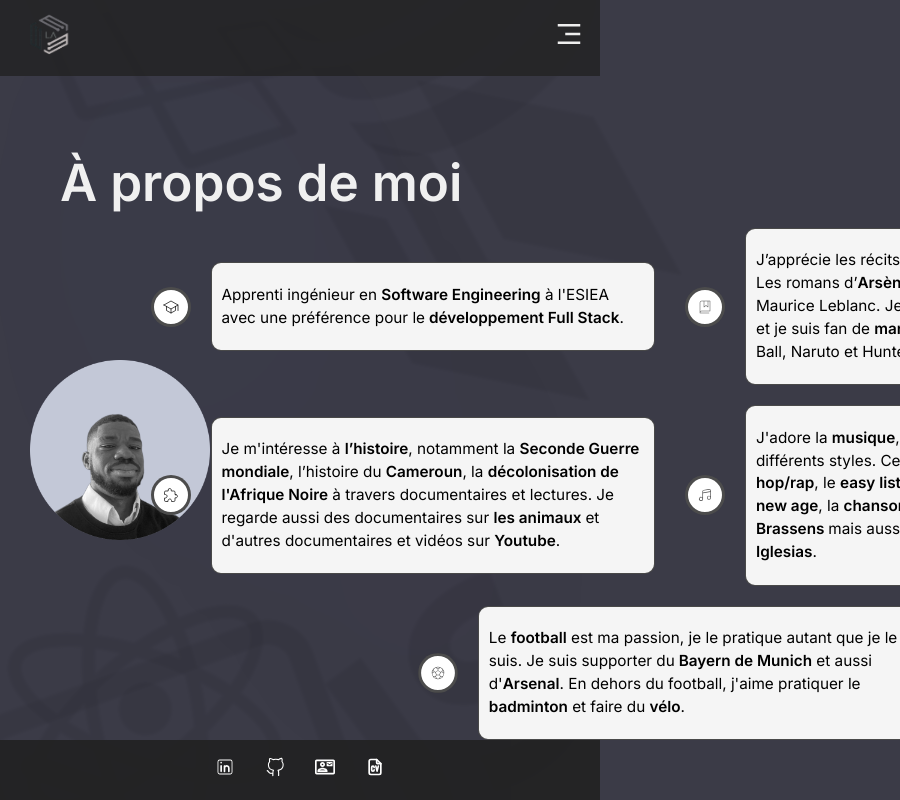
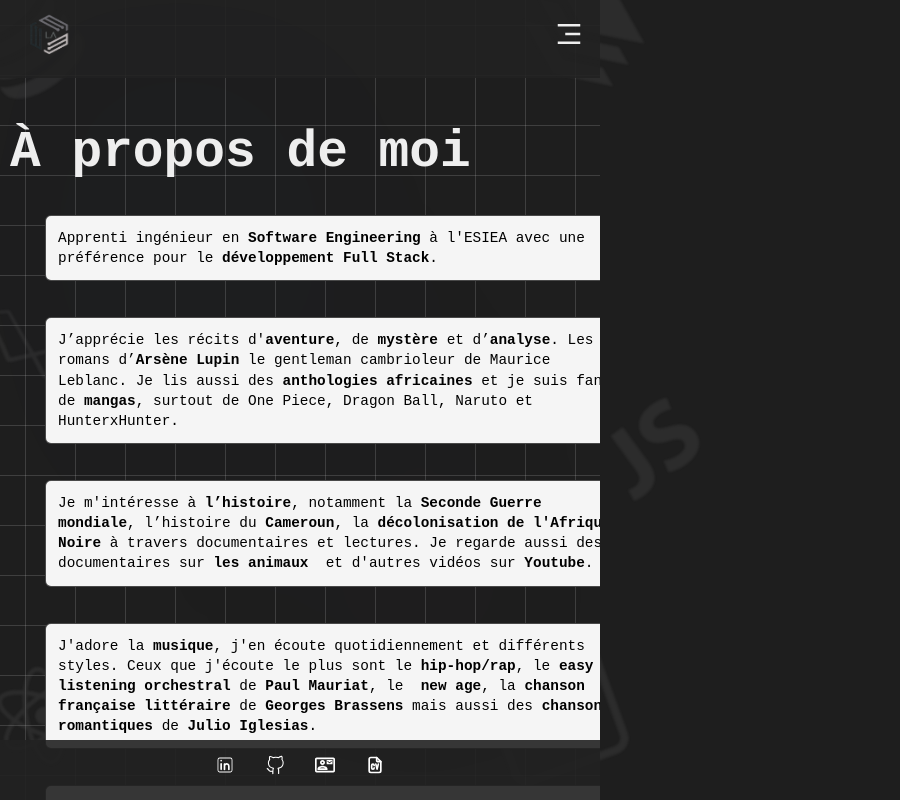
Before and after one commit to Laspales/Site_web, a React (Vite) app in the folder front/: page /apropos in a window 600 px wide. Shown: the top 800 px of the page, 900 px wide, since content can reach past the window. Built offline with nearby package versions, Linux system fonts and the light colour scheme.

Commit message:
section responsive done and start apropos responsive

```diff
--- a/front/package.json
+++ b/front/package.json
@@ -26,7 +26,7 @@
     "react": "^18.3.1",
     "react-dom": "^18.3.1",
     "react-icons": "^5.4.0",
-    "react-router-dom": "^7.1.1"
+    "react-router-dom": "^7.8.1"
   },
   "devDependencies": {
     "@eslint/js": "^9.17.0",
--- a/front/src/Components/Filigrane-Style.css
+++ b/front/src/Components/Filigrane-Style.css
@@ -29,7 +29,7 @@
 
 .fili-3 {
   position: fixed;
-  bottom: -30%;
+  bottom: -35%;
   right: -10%;
   transform: rotate(-45deg);
   filter: blur(1px);
@@ -47,7 +47,7 @@
 
 .fili-5 {
   position: fixed;
-  top: 0;
+  top: -10%;
   right: -10%;
   transform: rotate(45deg);
   filter: blur(1px);
@@ -146,3 +146,34 @@
     transform: scale(1) rotate(-20deg);
   }
 }
+
+/* ✅ Responsive (tablettes) */
+@media (max-width: 1024px) {
+    /* .Fili {
+        font-size: 12em;
+
+    } */
+
+    .fili-1 {  top: -20%; left: -5%; }
+    .fili-2 {  bottom: -30%; left: -10%; }
+    .fili-3 {   bottom: -35%; right: -10%; }
+    .fili-4 { top: -35%; left: 43%; }
+    .fili-5 {  top: -10%; right: -10%;}
+    .fili-6 {  bottom: -45%; right: 35%; }
+}
+
+/* ✅ Responsive (mobiles) */
+@media (max-width: 600px) {
+    .Fili {
+        font-size: 8em;
+        color: rgba(150, 150, 150, 0.3);
+
+    }
+
+    .fili-1 {  top: 35%; left: -5%; }
+    .fili-2 {  bottom: -5%; left: -5%; }
+    .fili-3 {   top: 40%; right: -50%; }
+    .fili-4 { top: -5%; left: -3%; }
+    .fili-5 {  top: -5%; right: -5%;}
+    .fili-6 {  bottom: -5%; right: -5%; }
+}
--- a/front/src/Components/Header-Style.css
+++ b/front/src/Components/Header-Style.css
@@ -132,7 +132,7 @@ html, body {
   }
 
   body.dark .App-header {
-    background-color: rgba(34, 34, 34, 0.8);
+    background-color: rgba(34, 34, 34, 0.9);
   }
 
   body.dark .line {
@@ -142,12 +142,14 @@ html, body {
   .theme {
     display: none !important;
   }
+
 }
 
 /* style dark theme */
 body.dark {
   color: rgba(250, 250, 250, 0.95) !important;
-  background-color: rgba(10, 10, 25, 0.8) !important; /* sombre mais pas noir pur */
+  background-color: #1e1e1e !important;
+
 }
 
 body.dark::after {
@@ -160,8 +162,8 @@ body.dark::after {
 
 body.dark::before {
   background:
-    linear-gradient(rgba(255, 255, 255, 0.05) 1px, transparent 1px) center,
-    linear-gradient(90deg, rgba(255, 255, 255, 0.05) 1px, transparent 1px) center;
+    linear-gradient(rgba(255, 255, 255, 0.15) 1px, transparent 1px) center,
+    linear-gradient(90deg, rgba(255, 255, 255, 0.15) 1px, transparent 1px) center;
   background-size: 50px 50px;
 }
 
--- a/front/src/Components/Section-Style.css
+++ b/front/src/Components/Section-Style.css
@@ -1,5 +1,5 @@
 /* Style pour .title et .Surname */
-.title{
+.title {
     font-size: 1.25em;
     display: block;
     width: 100px;
@@ -26,7 +26,8 @@
 .Surname h1 .grey {
     color: grey;
 }
-.hiderespo{
+
+.hiderespo {
     visibility: hidden;
     overflow: hidden;
     font-size: clamp(1rem, 2.5vw, 2rem);
@@ -69,22 +70,20 @@
         visibility: hidden;
     }
 
-    body::before {
-        display: none;
-    }
-    .hiderespo{
+    .hiderespo {
         visibility: visible;
         position: fixed;
-        top: 15vh;
+        top: 11vh;
         left: 5vw;
         max-width: 90vw;
         max-height: 90vh;
         overflow: auto;
         display: flex;
         flex-direction: column;
-        gap: 15px;
+        gap: 5px;
         font-size: clamp(1rem, 2.5vw, 2rem);
     }
+
     .profile-imagesection {
         width: 150px;
         height: 150px;
@@ -97,8 +96,40 @@
         max-width: 95%;
         margin: 0;
         text-transform: none;
-        font-size: clamp(1rem, 3.0vw, 5rem);
+        font-size: clamp(1.4rem, 3.4vw, 5.4rem);
+        font-family: "Fira Code", monospace;
     }
+
+
+    /* Coloration mode code */
+    .key {
+        color: #dcdcdc;
+    }
+
+    .var {
+        color: #ab0909;
+    }
+
+    .propriete {
+        color: #808080;
+    }
+
+    .string {
+        color: #ffffff;
+    }
+
+    .bracket {
+        color: #888888;
+    }
+
+    .cmmt {
+        color: #6a9955;
+    }
+
+    .number {
+        color: #f1fa8c;
+    }
+
 }
 
 /* Style dark theme */
@@ -129,3 +160,6 @@ body.dark .image img {
     height: 100%;
     object-fit: cover;
 }
+body.dark  .App-Section .title .grey, body.dark .App-Section .Surname .grey {
+    color: grey;
+}
--- a/front/src/Components/textman.jsx
+++ b/front/src/Components/textman.jsx
@@ -1,36 +1,79 @@
-import React, { useState, useEffect, useRef } from 'react';
+import React, { useEffect, useRef, useState } from "react";
 
-function TypewriterText({ text, speed = 30, onFinish }) {
-  const [displayedText, setDisplayedText] = useState('');
-  const hasRun = useRef(false);
+/** Normalise: string -> segments, et nettoie les segments fournis */
+function normalizeText(text) {
+  if (Array.isArray(text)) {
+    return text.map((s) => ({
+      content: String(s?.content ?? ""),
+      className: String(s?.className ?? ""),
+    }));
+  }
+  if (typeof text === "string") {
+    return [{ content: text, className: "" }];
+  }
+  // fallback au cas où
+  return [{ content: String(text ?? ""), className: "" }];
+}
+
+
+export default function TypewriterText({ text, speed = 30, onFinish, as: Tag = "p" }) {
+  const segments = normalizeText(text);
+  const fullTextRef = useRef(segments.map((s) => s.content).join(""));
+  const [visibleCount, setVisibleCount] = useState(0);
+
+  const started = useRef(false);
+  const timer = useRef(null);
 
   useEffect(() => {
-    if (hasRun.current) return;
-    hasRun.current = true;
+    if (started.current) return;
+    started.current = true;
 
-    let index = 0;
-    const interval = setInterval(() => {
-      setDisplayedText((prev) => prev + text.charAt(index));
-      index++;
-      if (index >= text.length) {
-        clearInterval(interval);
-        if (onFinish) onFinish();
-      }
+    // Si speed <= 0, on affiche tout d’un coup (utile en tests)
+    if (speed <= 0) {
+      setVisibleCount(fullTextRef.current.length);
+      onFinish && onFinish();
+      return;
+    }
+
+    timer.current = setInterval(() => {
+      setVisibleCount((n) => {
+        const next = Math.min(n + 1, fullTextRef.current.length);
+        if (next >= fullTextRef.current.length) {
+          clearInterval(timer.current);
+          onFinish && onFinish();
+        }
+        return next;
+      });
     }, speed);
 
-    return () => clearInterval(interval);
-  }, [text, speed, onFinish]);
+    return () => clearInterval(timer.current);
+  }, [speed, onFinish]);
 
-  const formattedText = displayedText.split('\n').map((line, i) => (
-    <React.Fragment key={i}>
-        <b>
-      {line}
-      </b>
-      <br />
-    </React.Fragment>
-  ));
+  // Construit le rendu en ne montrant que "visibleCount" caractères
+  let remaining = visibleCount;
+  const children = segments.map((seg, i) => {
+    if (remaining <= 0) return null;
+    const take = Math.min(seg.content.length, remaining);
+    const visible = seg.content.slice(0, take);
+    remaining -= take;
 
-  return <p>{formattedText}</p>;
+    // Gère les \n == <br/>
+    const parts = visible.split("\n");
+    return (
+      <span key={i} className={seg.className}>
+        {parts.map((p, j) =>
+          j < parts.length - 1 ? (
+            <React.Fragment key={j}>
+              {p}
+              <br />
+            </React.Fragment>
+          ) : (
+            p
+          )
+        )}
+      </span>
+    );
+  });
+
+  return <Tag>{children}</Tag>;
 }
-
-export default TypewriterText;
--- a/front/src/index.css
+++ b/front/src/index.css
@@ -1,5 +1,5 @@
 :root {
-  font-family: Inter, system-ui, Avenir, Helvetica, Arial, sans-serif;
+  font-family: "Fira Code", monospace;
   line-height: 1.5;
   font-weight: 400;
   font-synthesis: none;
--- a/front/src/pages/APropos.jsx
+++ b/front/src/pages/APropos.jsx
@@ -1,16 +1,10 @@
-import React from "react";
-import { IoSchoolOutline } from "react-icons/io5";
-import { PiBookBookmarkThin } from "react-icons/pi";
-import { CiMusicNote1 } from "react-icons/ci";
-import { PiSoccerBallThin } from "react-icons/pi";
-import { IoExtensionPuzzleOutline } from "react-icons/io5";
-import { CiFaceSmile } from "react-icons/ci";
+import React, { useState, useEffect } from "react";
 import { motion } from "framer-motion";
 import './pages-css/APropos-Style.css';
 
 const items = [
     {
-        icon: <IoSchoolOutline />,
+        icon: "🎓",
         text: (
             <>
                 Apprenti ingénieur en <strong>Software Engineering</strong> à l'ESIEA avec une préférence pour le
@@ -18,9 +12,8 @@ const items = [
             </>
         )
     },
-
     {
-        icon: <PiBookBookmarkThin />,
+        icon: "📚",
         text: (
             <>
                 J’apprécie les récits d'<strong>aventure</strong>, de <strong>mystère</strong> et d’<strong>analyse</strong>.
@@ -30,31 +23,30 @@ const items = [
             </>
         )
     },
-
     {
-        icon: <IoExtensionPuzzleOutline />,
+        icon: "🧩",
         text: (
             <>
                 Je m'intéresse à <strong>l’histoire</strong>, notamment la <strong>Seconde Guerre mondiale</strong>,
                 l’histoire du <strong>Cameroun</strong>, la <strong>décolonisation de l'Afrique Noire</strong> à travers
                 documentaires et lectures. Je regarde aussi des documentaires sur <strong>les animaux </strong> et
-            d'autres documentaires et vidéos sur <strong>Youtube</strong>.
+                d'autres vidéos sur <strong>Youtube</strong>.
             </>
         )
     },
-
     {
-        icon: <CiMusicNote1 />,
+        icon: "🎶",
         text: (
             <>
                 J'adore la <strong>musique</strong>, j'en écoute quotidiennement et différents styles. Ceux que j'écoute le plus sont
                 le <strong>hip-hop/rap</strong>, le <strong>easy listening orchestral</strong> de <strong>Paul Mauriat</strong>,
                 le <strong> new age</strong>, la <strong>chanson française littéraire</strong> de <strong>Georges Brassens </strong>
                 mais aussi des <strong>chansons romantiques</strong> de <strong>Julio Iglesias</strong>.
-            </>)
+            </>
+        )
     },
     {
-        icon: <PiSoccerBallThin />,
+        icon: "⚽",
         text: (
             <>
                 Le <strong>football</strong> est ma passion, je le pratique autant que je le suis. Je suis supporter du
@@ -63,15 +55,76 @@ const items = [
             </>
         )
     },
+];
 
+const itemsReact = [
+    [
+        { content: "const ", className: "key" },
+        { content: "apprentissage", className: "var" },
+        { content: " = {", className: "bracket" },
+        { content: "\n  icon: ", className: "propriete" },
+        { content: '"🎓"', className: "string" },
+        { content: ",\n  text: ", className: "propriete" },
+        { content: '"Apprenti ingénieur en Software Engineering à l’ESIEA avec une préférence pour le développement Full Stack"', className: "string" },
+        { content: "\n};", className: "bracket" }
+    ],
+    [
+        { content: "const ", className: "key" },
+        { content: "lectures", className: "var" },
+        { content: " = {", className: "bracket" },
+        { content: "\n  icon: ", className: "propriete" },
+        { content: '"📚"', className: "string" },
+        { content: ",\n  text: ", className: "propriete" },
+        { content: '"J’apprécie les récits d’aventure, de mystère et d’analyse. Arsène Lupin, anthologies africaines, mangas (One Piece, DBZ, Naruto, HXH)"', className: "string" },
+        { content: "\n};", className: "bracket" }
+    ],
+    [
+        { content: "const ", className: "key" },
+        { content: "interets", className: "var" },
+        { content: " = {", className: "bracket" },
+        { content: "\n  icon: ", className: "propriete" },
+        { content: '"🧩"', className: "string" },
+        { content: ",\n  text: ", className: "propriete" },
+        { content: '"Histoire (2GM, Cameroun, Décolonisation Afrique Noire), documentaires & YouTube"', className: "string" },
+        { content: "\n};", className: "bracket" }
+    ],
+    [
+        { content: "const ", className: "key" },
+        { content: "musique", className: "var" },
+        { content: " = {", className: "bracket" },
+        { content: "\n  icon: ", className: "propriete" },
+        { content: '"🎶"', className: "string" },
+        { content: ",\n  text: ", className: "propriete" },
+        { content: '"Hip-hop/Rap, Orchestral (Paul Mauriat), New Age, Brassens, Julio Iglesias"', className: "string" },
+        { content: "\n};", className: "bracket" }
+    ],
+    [
+        { content: "const ", className: "key" },
+        { content: "sports", className: "var" },
+        { content: " = {", className: "bracket" },
+        { content: "\n  icon: ", className: "propriete" },
+        { content: '"⚽"', className: "string" },
+        { content: ",\n  text: ", className: "propriete" },
+        { content: '"Football (Bayern, Arsenal), Badminton, Vélo"', className: "string" },
+        { content: "\n};", className: "bracket" }
+    ]
 ];
 
 function APropos() {
+    const [isMobile, setIsMobile] = useState(window.innerWidth < 600);
+
+    useEffect(() => {
+        const handleResize = () => setIsMobile(window.innerWidth < 600);
+        window.addEventListener("resize", handleResize);
+        return () => window.removeEventListener("resize", handleResize);
+    }, []);
+
     return (
         <div className="App-Apropos">
             <div className="Apropos-Title">
                 <h1>À propos de moi </h1>
             </div>
+
             <div className="timeline-container">
                 <div className="profile-image">
                     <motion.img
@@ -83,29 +136,42 @@ function APropos() {
                         animate={{ scale: 1 }}
                         transition={{ duration: 5, type: "spring", stiffness: 150, damping: 100 }}
                         whileHover={{ scale: 1.15, transition: { duration: 0.2 } }}
+                        className="profile-img"
                     />
+                </div>
 
-                </div>
-                {items.map((item, index) => (
+                {(isMobile ? itemsReact : items).map((item, index) => (
                     <div className="timeline-item" key={index}>
+                        {!isMobile && (
                             <motion.div
                                 className="timeline-icon"
                                 initial={{ scale: 0 }}
                                 animate={{ scale: 1 }}
                                 transition={{ delay: index * 0.5, duration: 6, type: "spring", stiffness: 150, damping: 100 }}
                                 whileHover={{ scale: 1.15, rotate: 360, transition: { duration: 0.35 } }}
+                                whileTap={{ scale: 0.9, rotate: 360, transition: { duration: 0.2 } }}
                             >
                                 {item.icon}
                             </motion.div>
+                        )}
                         <motion.div
                             className="timeline-content"
                             initial={{ opacity: 0, x: -30 }}
                             animate={{ opacity: 1, x: 0 }}
                             transition={{ delay: index * 0.4 + 0.3, duration: 1 }}
                             whileHover={{ scale: 1.05, color: "white", backgroundColor: "black", transition: { duration: 0.35 } }}
+                            whileTap={{ scale: 0.95, color: "white", backgroundColor: "black", transition: { duration: 0.2 } }}
                         >
-                            <p>{item.text}</p>
+                            {isMobile
+                                ? item.map((part, i) => (
+                                    <span key={i} className={part.className}>
+                                        {part.content}
+                                    </span>
+                                ))
+                                : item.text}
+
                         </motion.div>
+
                     </div>
                 ))}
             </div>
--- a/front/src/pages/pages-css/APropos-Style.css
+++ b/front/src/pages/pages-css/APropos-Style.css
@@ -1,3 +1,6 @@
+/* ===================== */
+/* ====== DESKTOP ====== */
+/* ===================== */
 .App-Apropos {
    position: absolute;
    top: 15vh;
@@ -14,7 +17,6 @@
    top: 16.5vh;
    left: -10vw;
 }
-
 
 .timeline-container {
    position: absolute;
@@ -34,7 +36,6 @@
    display: flex;
    align-items: center;
    gap: 15px;
-   align-items: center;
    position: relative;
 }
 
@@ -61,3 +62,140 @@
    border: 1.5px solid rgba(0, 0, 0, 0.7);
    font-size: 15.3px;
 }
+
+
+/* Responsive pour écrans entre 600px et 900px */
+@media screen and (min-width: 600px) and (max-width: 900px) {
+   .App-Apropos {
+      position: fixed;
+      top: 10vh;
+      left: auto;
+      width: 100%;
+      padding: 15px;
+   }
+
+   .profile-image {
+      display: none;
+   }
+
+   .timeline-container {
+      position: relative;
+      left: auto;
+      top: auto;
+      display: flex;
+      flex-direction: column;
+      align-items: flex-start;
+      min-width: unset;
+      padding-left: 0;
+      margin-top: 15px;
+      gap: 12px;
+   }
+
+   .timeline-item {
+      width: 95%;
+      max-width: 600px;
+      display: flex;
+      flex-direction: row;
+      align-items: center;
+      gap: 12px;
+      padding: 6px 0;
+   }
+
+   .timeline-icon {
+      width: 40px;
+      height: 40px;
+      border-radius: 50%;
+      font-size: 14px;
+      flex-shrink: 0;
+      display: flex;
+      align-items: center;
+      justify-content: center;
+   }
+
+   .timeline-content {
+      flex: 1;
+      font-size: 13.5px;
+      padding: 4px 8px;
+      line-height: 1.3;
+   }
+}
+
+/* == RESPONSIVE MAX 600PX ==*/
+@media screen and (max-width: 600px) {
+   .App-Apropos {
+      position: fixed;
+      top: 10vh;
+      left: 0;
+      width: 100%;
+      padding: 10px;
+      box-sizing: border-box;
+      overflow-x: hidden;
+   }
+
+   .profile-image,
+   .timeline-icon {
+      display: none;
+   }
+
+   .timeline-container {
+      display: flex;
+      flex-direction: column;
+      align-items: stretch;
+      width: 100%;
+      margin: 0;
+      padding: 0;
+      box-sizing: border-box;
+   }
+
+   .timeline-item {
+      display: flex;
+      flex-direction: column;
+      width: 100%;
+      margin: 0 0 1.5rem 0;
+      padding: 0;
+      box-sizing: border-box;
+   }
+
+   .timeline-content {
+      width: 100%;
+      max-width: 100%;
+      font-size: 0.9rem;
+      line-height: 1.4;
+      white-space: pre-wrap;
+      word-wrap: break-word;
+      overflow-x: auto;
+      padding: 12px;
+      border-radius: 6px;
+      box-sizing: border-box;
+   }
+
+   /* Style type code */
+   .key {
+      color: #dcdcdc;
+   }
+
+   .var {
+      color: #ab0909;
+   }
+
+   .propriete {
+      color: #808080;
+   }
+
+   .string {
+      color: #ffffff;
+   }
+
+   .bracket {
+      color: #888888;
+   }
+
+   .cmmt {
+      color: #6a9955;
+   }
+
+   .number {
+      color: #f1fa8c;
+   }
+
+}
```
Also changed, not shown: front/src/Components/Section.jsx (+41 -9 lines), 1 other file (tests, documents, lock files or other folders). Lines whose indentation alone changed are shown as unchanged.
